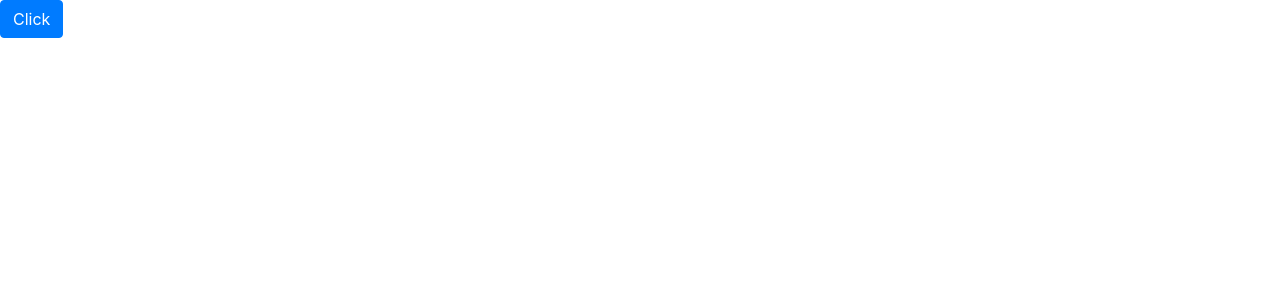
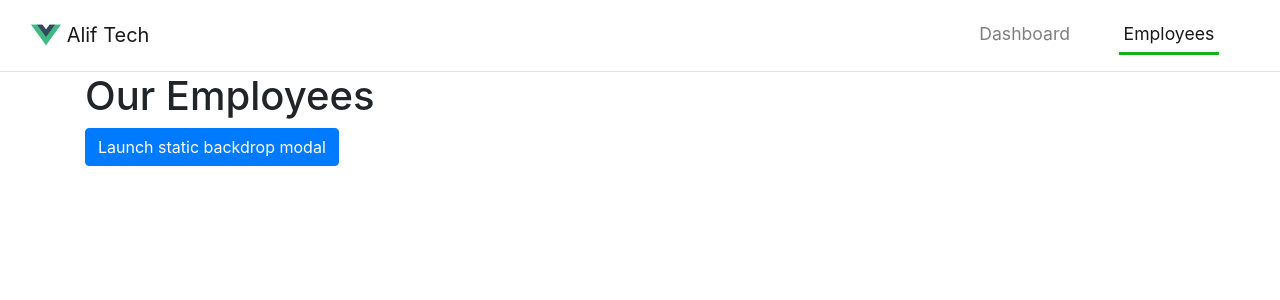
Before and after one commit to Adham-Mamedov/hr-alif-tech, a Vue app: page /employees in a window 1280 px wide. Before the commit this address had no page. Shown: the top 300 px of the page. Built offline with nearby package versions, Linux system fonts and the light colour scheme.

Commit message:
Create Layout Add Modal and Navbar components

```diff
--- a/src/App.vue
+++ b/src/App.vue
@@ -1,7 +1,20 @@
 <template>
-  <router-view/>
-  <button class="btn btn-primary">Click</button>
+  <MainLayout>
+    <router-view></router-view>
+  </MainLayout>
+
+  <div id="teleport"></div>
 </template>
 
+<script>
+import MainLayout from '@/layouts/MainLayout';
+export default {
+  components: {MainLayout}
+}
+</script>
+
 <style lang="scss">
+#app {
+  min-height: 100vh;
+}
 </style>
--- /dev/null
+++ b/src/components/Modal.vue
@@ -0,0 +1,46 @@
+<template>
+  <teleport to="#teleport">
+    <div class="modal fade" id="staticBackdrop" data-backdrop="static" data-keyboard="false" tabindex="-1"
+         aria-labelledby="staticBackdropLabel" aria-hidden="true">
+      <div class="modal-dialog modal-dialog-centered">
+        <div class="modal-content">
+          <div class="modal-header">
+            <h5 class="modal-title" id="staticBackdropLabel">{{ title }}</h5>
+            <button type="button" class="close" data-dismiss="modal" aria-label="Close" @click="$emit('close')">
+              <span aria-hidden="true">&times;</span>
+            </button>
+          </div>
+          <div class="modal-body">
+            <slot></slot>
+          </div>
+          <div class="modal-footer">
+            <button type="button" class="btn btn-secondary" data-dismiss="modal" @click="$emit('close')">Close</button>
+          </div>
+        </div>
+      </div>
+    </div>
+  </teleport>
+
+</template>
+
+<script>
+export default {
+  emits: ['close'],
+  name: "Modal",
+  props: {
+    title: {
+      type: String,
+      required: true,
+      default: 'Alif Tech'
+    },
+  },
+  data() {
+    return {}
+  },
+  methods: {}
+}
+</script>
+
+<style scoped>
+
+</style>
--- /dev/null
+++ b/src/components/Navbar.vue
@@ -0,0 +1,32 @@
+<template>
+  <nav class="navbar navbar-light border-bottom">
+    <div class="container-fluid">
+      <router-link class="navbar-brand" to="/">
+        <img src="../assets/logo.png" alt="" width="30" height="24" class="d-inline-block align-text-top">
+        Alif Tech
+      </router-link>
+      <div class="navbar-nav w-25 d-flex flex-row p-2 justify-content-around">
+        <router-link class="nav-link" to="/">Dashboard</router-link>
+        <router-link class="nav-link" to="/employees">Employees</router-link>
+      </div>
+    </div>
+  </nav>
+</template>
+
+<script>
+export default {
+  name: "Navbar"
+}
+</script>
+
+<style scoped lang="scss">
+.navbar-nav a {
+  font-size: 1.1rem;
+  padding: .3rem;
+
+  &.active {
+    border-bottom: 3px solid #14b014;
+   }
+}
+
+</style>
--- /dev/null
+++ b/src/layouts/MainLayout.vue
@@ -0,0 +1,19 @@
+<template>
+  <Navbar/>
+  <div class="container">
+    <router-view/>
+  </div>
+</template>
+
+<script>
+import Navbar from '@/components/Navbar';
+
+export default {
+  name: "MainLayout",
+  components: {Navbar}
+}
+</script>
+
+<style scoped>
+
+</style>
--- a/src/router/index.js
+++ b/src/router/index.js
@@ -1,17 +1,24 @@
 import { createRouter, createWebHistory } from 'vue-router'
-import Home from '../views/Home.vue'
+import Dashboard from '../views/Dashboard.vue'
 
 const routes = [
   {
     path: '/',
-    name: 'Home',
-    component: Home
+    name: 'Dashboard',
+    component: Dashboard
+  },
+  {
+    path: '/employees',
+    name: 'Employees',
+    component: () => import('../views/Employees')
   },
 ]
 
 const router = createRouter({
   history: createWebHistory(),
-  routes
+  routes,
+  linkExactActiveClass: 'active',
+  linkActiveClass: 'active'
 })
 
 export default router
--- a/src/views/Home.vue
+++ b/src/views/Dashboard.vue
@@ -1,5 +1,6 @@
 <template>
   <div class="home">
+    <h1>Dashboard Page</h1>
 
   </div>
 </template>
--- /dev/null
+++ b/src/views/Employees.vue
@@ -0,0 +1,26 @@
+<template>
+  <h1>Our Employees</h1>
+  <button @click="modal = true" type="button" class="btn btn-primary" data-toggle="modal" data-target="#staticBackdrop">
+    Launch static backdrop modal
+  </button>
+  <Modal v-if="modal" title="Create Employee" @close="modal = false">
+    <p>Lorem ipsum dolor sit amet, consectetur adipisicing elit. Est, ut?</p>
+  </Modal>
+</template>
+
+<script>
+import Modal from '@/components/Modal';
+export default {
+  name: "Employees",
+  components: {Modal},
+  data() {
+    return {
+      modal: false
+    }
+  },
+}
+</script>
+
+<style scoped>
+
+</style>
```
Also changed, not shown: src/scss/index.scss (added).
